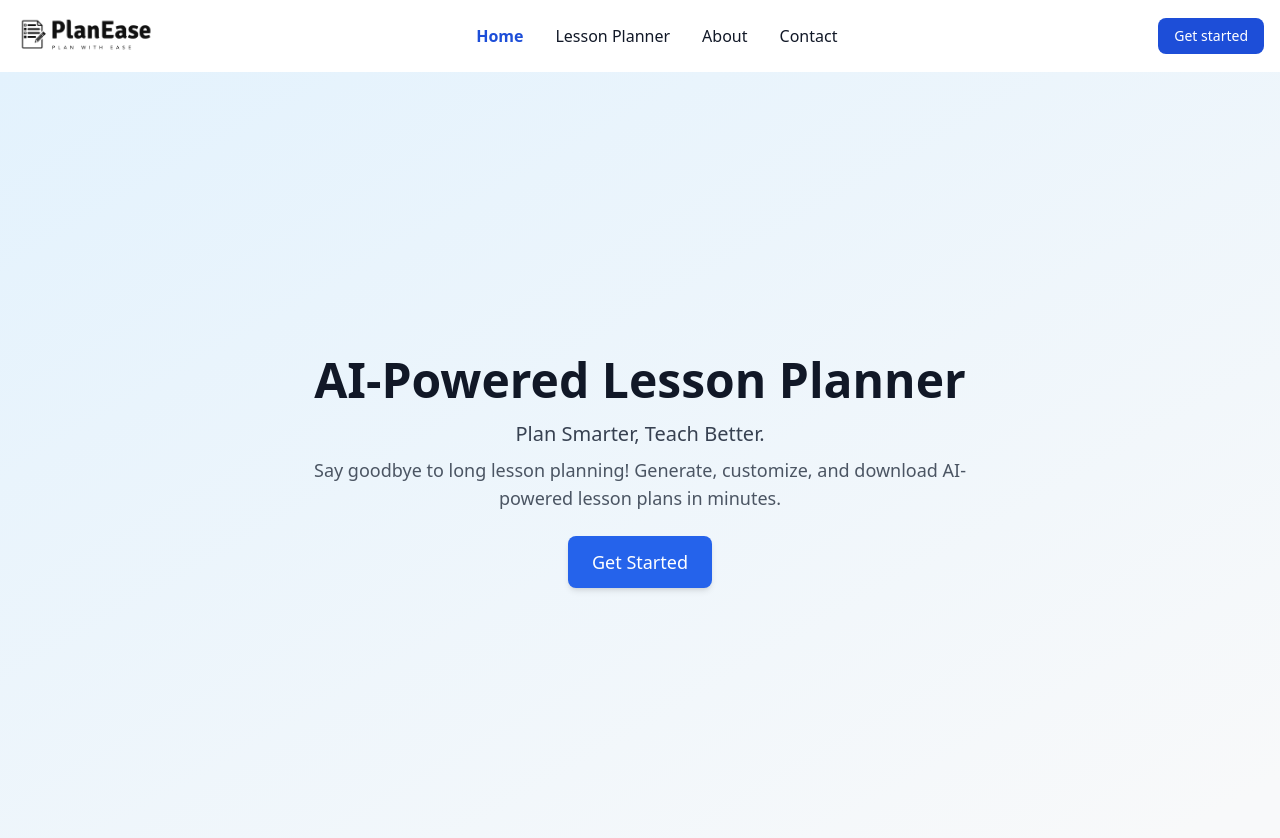
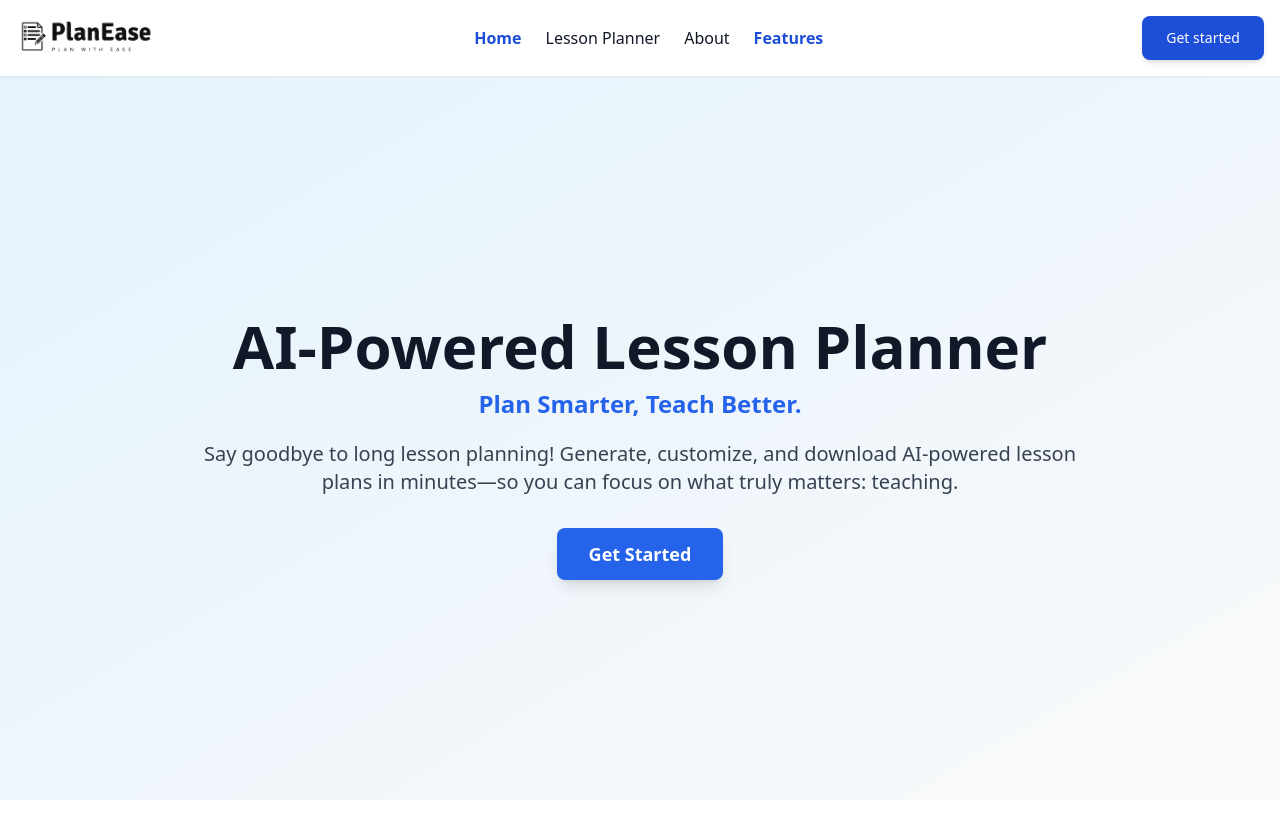
Before and after one commit to Shubham-567/AI-Lesson-Planner, a React (Vite) app: page / in a window 1280 px wide. Shown: the top 838 px of the page. After the commit the page ends 800 px from the top, so only its background shows below. Built offline with nearby package versions, Linux system fonts and the light colour scheme; no server answers.

Commit message:
created About page and improved the overall design

```diff
--- a/src/App.jsx
+++ b/src/App.jsx
@@ -3,6 +3,7 @@ import Home from "./pages/Home";
 import Login from "./pages/Login";
 import ProtectedRoute from "./routes/ProtectedRoute";
 import LessonPlanner from "./pages/LessonPlanner";
+import About from "./pages/About";
 
 export default function App() {
   return (
@@ -18,6 +19,7 @@ export default function App() {
             </ProtectedRoute>
           }
         />
+        <Route path='/about' element={<About />} />
       </Routes>
     </Router>
   );
--- a/src/components/ui/LessonAccordion.jsx
+++ b/src/components/ui/LessonAccordion.jsx
@@ -31,7 +31,9 @@ const LessonAccordion = ({ lesson }) => {
   };
 
   return (
-    <Card id='lesson-content' className='p-6 w-full md:w-3/4 lg:w-1/2 mx-auto'>
+    <Card
+      id='lesson-content'
+      className='p-6 w-full min-w-[250px] max-w-xl md:w-2/3 lg:w-1/2 '>
       <h2 className='text-xl font-semibold text-center'>
         {isEditing ? "Edit Lesson Plan" : "Generated Lesson Plan"}
       </h2>
@@ -39,7 +41,7 @@ const LessonAccordion = ({ lesson }) => {
       <Accordion type='single' collapsible>
         <AccordionItem value='topic'>
           <AccordionTrigger>Topic</AccordionTrigger>
-          <AccordionContent>
+          <AccordionContent className='p-[2px]'>
             {isEditing ? (
               <Input
                 value={editedLesson.Topic}
@@ -53,7 +55,7 @@ const LessonAccordion = ({ lesson }) => {
 
         <AccordionItem value='summary'>
           <AccordionTrigger>Summary</AccordionTrigger>
-          <AccordionContent>
+          <AccordionContent className='p-[2px]'>
             {isEditing ? (
               <Textarea
                 value={editedLesson.Summary}
@@ -68,7 +70,7 @@ const LessonAccordion = ({ lesson }) => {
 
         <AccordionItem value='details'>
           <AccordionTrigger>Lesson Details</AccordionTrigger>
-          <AccordionContent>
+          <AccordionContent className='p-[2px]'>
             {isEditing ? (
               <>
                 <Label>Date</Label>
@@ -106,7 +108,7 @@ const LessonAccordion = ({ lesson }) => {
 
         <AccordionItem value='subtopics'>
           <AccordionTrigger>Subtopics or Key Concepts</AccordionTrigger>
-          <AccordionContent>
+          <AccordionContent className='p-[2px]'>
             {isEditing ? (
               <Textarea
                 value={editedLesson.Subtopics.join("\n")}
@@ -125,7 +127,7 @@ const LessonAccordion = ({ lesson }) => {
 
         <AccordionItem value='materials'>
           <AccordionTrigger>Materials Needed</AccordionTrigger>
-          <AccordionContent>
+          <AccordionContent className='p-[2px]'>
             {isEditing ? (
               <Textarea
                 value={editedLesson.MaterialsNeeded.join("\n")}
@@ -144,7 +146,7 @@ const LessonAccordion = ({ lesson }) => {
 
         <AccordionItem value='objectives'>
           <AccordionTrigger>Learning Objectives</AccordionTrigger>
-          <AccordionContent>
+          <AccordionContent className='p-[2px]'>
             {isEditing ? (
               <Textarea
                 value={editedLesson.LearningObjectives.join("\n")}
@@ -163,7 +165,7 @@ const LessonAccordion = ({ lesson }) => {
 
         <AccordionItem value='outline'>
           <AccordionTrigger>Lesson Outlines</AccordionTrigger>
-          <AccordionContent>
+          <AccordionContent className='p-[2px]'>
             {editedLesson.LessonOutline.map((step, index) => (
               <div
                 key={index}
@@ -210,7 +212,7 @@ const LessonAccordion = ({ lesson }) => {
 
         <AccordionItem value='notes'>
           <AccordionTrigger>Notes</AccordionTrigger>
-          <AccordionContent>
+          <AccordionContent className='p-[2px]'>
             {isEditing ? (
               <Textarea
                 value={editedLesson.Notes}
--- a/src/components/ui/Navbar.jsx
+++ b/src/components/ui/Navbar.jsx
@@ -6,37 +6,32 @@ function Navbar() {
   const [isOpen, setIsOpen] = useState(false);
 
   return (
-    <nav className='bg-white border-gray-200 dark:bg-gray-900'>
-      <div className='max-w-screen-xl flex flex-wrap items-center justify-between mx-auto p-4'>
+    <header className='absolute top-0 left-0 w-full bg-white shadow-sm z-50'>
+      <nav className='max-w-screen-xl min-w-[312px] mx-auto p-4'>
+        <div className='flex flex-wrap items-center justify-between'>
           {/* Logo */}
           <NavLink to='/' className='flex items-center space-x-3'>
-          <img src={Logo} className='h-10' alt='Logo' />
+            <img
+              src={Logo}
+              className='h-8 sm:h-8 md:h-9 lg:h-10 max-w-[180px]'
+              alt='Logo'
+            />
           </NavLink>
 
           {/* Right-side buttons */}
           <div className='flex md:order-2 space-x-3'>
-          <button
-            type='button'
-            className='text-white bg-blue-700 hover:bg-blue-800 focus:ring-4 focus:outline-none focus:ring-blue-300 font-medium rounded-lg text-sm px-4 py-2 dark:bg-blue-600 dark:hover:bg-blue-700 dark:focus:ring-blue-800'>
+            <button className='text-white bg-blue-700 hover:bg-blue-800 transition duration-300 shadow-md font-medium rounded-lg px-4 sm:px-5 md:px-6 py-2 sm:py-2.5 md:py-3 text-sm sm:text-md'>
               Get started
             </button>
+
             {/* Mobile menu toggle */}
             <button
               onClick={() => setIsOpen(!isOpen)}
-            className='inline-flex items-center p-2 w-10 h-10 justify-center text-sm text-gray-500 rounded-lg md:hidden hover:bg-gray-100 focus:outline-none focus:ring-2 focus:ring-gray-200 dark:text-gray-400 dark:hover:bg-gray-700 dark:focus:ring-gray-600'
-            aria-controls='navbar-cta'
-            aria-expanded={isOpen}>
+              className='md:hidden p-2 w-10 h-10 text-gray-500 rounded-lg hover:bg-gray-100 focus:ring-2 focus:ring-gray-200'>
               <span className='sr-only'>Open main menu</span>
-            <svg
-              className='w-5 h-5'
-              aria-hidden='true'
-              xmlns='http://www.w3.org/2000/svg'
-              fill='none'
-              viewBox='0 0 17 14'>
+              <svg className='w-5 h-5' fill='none' viewBox='0 0 17 14'>
                 <path
                   stroke='currentColor'
-                strokeLinecap='round'
-                strokeLinejoin='round'
                   strokeWidth='2'
                   d='M1 1h15M1 7h15M1 13h15'
                 />
@@ -48,16 +43,15 @@ function Navbar() {
           <div
             className={`${
               isOpen ? "block" : "hidden"
-          } w-full md:flex md:w-auto md:order-1`}
-          id='navbar-cta'>
-          <ul className='flex flex-col font-medium p-4 md:p-0 mt-4 border border-gray-100 rounded-lg bg-gray-50 md:flex-row md:space-x-8 md:mt-0 md:border-0 md:bg-white dark:bg-gray-800 md:dark:bg-gray-900 dark:border-gray-700'>
+            } w-full md:flex md:w-auto md:order-1`}>
+            <ul className='flex flex-col pt-4 md:pt-0 md:flex-row space-y-2 md:space-y-0 md:space-x-6 text-gray-900'>
               <li>
                 <NavLink
                   to='/'
                   className={({ isActive }) =>
                     isActive
-                    ? "block py-2 px-3 md:p-0 text-blue-700 font-semibold border-b-2 border-blue-700 md:border-0 dark:text-blue-500"
-                    : "block py-2 px-3 md:p-0 text-gray-900 hover:text-blue-700 dark:text-white dark:hover:text-blue-500"
+                      ? "text-blue-700 font-semibold"
+                      : "hover:text-blue-700"
                   }>
                   Home
                 </NavLink>
@@ -67,8 +61,8 @@ function Navbar() {
                   to='/lesson-planner'
                   className={({ isActive }) =>
                     isActive
-                    ? "block py-2 px-3 md:p-0 text-blue-700 font-semibold border-b-2 border-blue-700 md:border-0 dark:text-blue-500"
-                    : "block py-2 px-3 md:p-0 text-gray-900 hover:text-blue-700 dark:text-white dark:hover:text-blue-500"
+                      ? "text-blue-700 font-semibold"
+                      : "hover:text-blue-700"
                   }>
                   Lesson Planner
                 </NavLink>
@@ -78,27 +72,28 @@ function Navbar() {
                   to='/about'
                   className={({ isActive }) =>
                     isActive
-                    ? "block py-2 px-3 md:p-0 text-blue-700 font-semibold border-b-2 border-blue-700 md:border-0 dark:text-blue-500"
-                    : "block py-2 px-3 md:p-0 text-gray-900 hover:text-blue-700 dark:text-white dark:hover:text-blue-500"
+                      ? "text-blue-700 font-semibold"
+                      : "hover:text-blue-700"
                   }>
                   About
                 </NavLink>
               </li>
               <li>
                 <NavLink
-                to='/contact'
+                  to='/'
                   className={({ isActive }) =>
                     isActive
-                    ? "block py-2 px-3 md:p-0 text-blue-700 font-semibold border-b-2 border-blue-700 md:border-0 dark:text-blue-500"
-                    : "block py-2 px-3 md:p-0 text-gray-900 hover:text-blue-700 dark:text-white dark:hover:text-blue-500"
+                      ? "text-blue-700 font-semibold"
+                      : "hover:text-blue-700"
                   }>
-                Contact
+                  Features
                 </NavLink>
               </li>
             </ul>
           </div>
         </div>
       </nav>
+    </header>
   );
 }
 
--- a/src/index.css
+++ b/src/index.css
@@ -66,3 +66,9 @@
     @apply bg-background text-foreground;
   }
 }
+
+body {
+  overflow-x: hidden;
+  margin: 0;
+  padding: 0;
+}
--- /dev/null
+++ b/src/pages/About.jsx
@@ -0,0 +1,52 @@
+import { Link } from "react-router-dom";
+import Navbar from "@/components/ui/Navbar";
+import aboutImg from "@/assets/about-image.jpg";
+
+function About() {
+  return (
+    <>
+      <Navbar />
+
+      <section className='bg-gradient min-h-screen flex items-center justify-center px-6 py-12 pt-24'>
+        <div className='max-w-5xl w-full bg-white shadow-lg rounded-lg p-10 md:p-16 flex flex-col md:flex-row items-center gap-10'>
+          {/* Left section Text Content */}
+          <div className='flex-1 text-center md:text-left'>
+            <h1 className='text-4xl font-extrabold text-gray-900 md:text-5xl leading-tight'>
+              About <span className='text-blue-600'>PlanEase</span>
+            </h1>
+            <div className='w-32 h-1 bg-blue-500 my-4 mx-auto md:mx-0'></div>
+
+            <p className='text-lg text-gray-700 md:text-xl mt-4 leading-relaxed'>
+              PlanEase simplifies lesson planning with AI, helping teachers
+              create structured, engaging lessons in minutes.
+            </p>
+
+            <p className='text-gray-600 text-lg mt-4'>
+              With an intuitive interface and easy PDF downloads, planning is
+              fast, effortless, and stress-free.
+            </p>
+
+            <div className='mt-6'>
+              <Link to='/lesson-planner'>
+                <button className='px-6 py-3 bg-blue-600 text-white font-medium text-lg rounded-lg shadow-md hover:bg-blue-700 hover:-translate-y-1 transform transition duration-300'>
+                  Get Started
+                </button>
+              </Link>
+            </div>
+          </div>
+
+          {/* Right Section Image */}
+          <div className='flex-1 flex justify-center'>
+            <img
+              src={aboutImg}
+              alt='Teaching with AI'
+              className='rounded-lg shadow-md w-full max-w-lg'
+            />
+          </div>
+        </div>
+      </section>
+    </>
+  );
+}
+
+export default About;
--- a/src/pages/Home.jsx
+++ b/src/pages/Home.jsx
@@ -6,23 +6,28 @@ function Home() {
     <>
       <Navbar />
 
-      <section className='bg-gradient min-h-screen flex items-center justify-center'>
-        <div className='max-w-3xl text-center p-6'>
-          <h1 className='text-4xl font-extrabold text-gray-900 md:text-5xl'>
+      <section className='bg-gradient min-h-screen flex flex-col items-center justify-center px-6 pt-24 text-center'>
+        <div className='max-w-4xl w-full'>
+          <h1 className='text-4xl sm:text-5xl md:text-6xl font-extrabold text-gray-900 leading-tight'>
             AI-Powered Lesson Planner
           </h1>
-          <p className='mt-4 text-lg text-gray-700 md:text-xl'>
+          <p className='text-lg sm:text-xl md:text-2xl text-blue-600 font-semibold mt-3'>
             Plan Smarter, Teach Better.
           </p>
-          <p className='mt-2 text-gray-600 md:text-lg'>
+
+          <p className='mt-5 text-base sm:text-lg md:text-xl text-gray-700 leading-relaxed'>
             Say goodbye to long lesson planning! Generate, customize, and
-            download AI-powered lesson plans in minutes.
+            download AI-powered lesson plans in minutes—so you can focus on what
+            truly matters: teaching.
           </p>
-          <Link to='/lesson-planner'>
-            <button className='mt-6 px-6 py-3 bg-blue-600 text-white font-medium text-lg rounded-lg shadow-md hover:bg-blue-700 transition duration-300'>
-              Get Started
-            </button>
-          </Link>
+
+          <div className='mt-8'>
+            <Link to='/lesson-planner'>
+              <button className='px-6 sm:px-8 py-3 bg-blue-600 text-white text-base sm:text-lg font-semibold rounded-lg shadow-lg hover:bg-blue-700 hover:-translate-y-1 transform transition duration-300'>
+                Get Started
+              </button>
+            </Link>
+          </div>
         </div>
       </section>
     </>
--- a/src/pages/LessonPlanner.jsx
+++ b/src/pages/LessonPlanner.jsx
@@ -58,9 +58,10 @@ function LessonPlanner() {
   return (
     <>
       <Navbar />
-      <section className='bg-gradient min-h-screen'>
-        <div className='container flex flex-row items-start justify-center gap-6 mx-auto p-6'>
-          <Card className='p-6 space-y-4 w-full md:w-1/2'>
+
+      <section className='bg-gradient min-h-screen pt-20 px-4 sm:px-6 lg:px-8'>
+        <div className='container flex flex-col items-center md:flex-row md:items-start justify-center gap-6 mx-auto px-0 py-2  sm:p-2'>
+          <Card className='p-6 space-y-4 min-w-[250px] max-w-xl w-full md:w-2/3 lg:w-1/2'>
             <h2 className='text-xl font-semibold text-center'>
               Lesson Planner
             </h2>
@@ -163,7 +164,7 @@ function LessonPlanner() {
           </Card>
 
           {loading ? (
-            <Card className='p-6 w-full md:w-1/2'>
+            <Card className='p-6 w-full min-w-[250px] max-w-xl md:w-2/3 lg:w-1/2 '>
               <h2 className='text-xl font-semibold text-center mb-4'>
                 <Skeleton className='h-6 w-3/4 mx-auto' />
               </h2>
@@ -176,6 +177,10 @@ function LessonPlanner() {
 
               <Skeleton className='h-6 mb-2' />
               <Skeleton className='h-4 w-3/4 mb-2' />
+
+              <Skeleton className='h-6 mb-2' />
+              <Skeleton className='h-4 w-3/4 mb-2' />
+              <Skeleton className='h-4 w-1/2 mb-2' />
 
               <Skeleton className='h-6 mb-2' />
               <Skeleton className='h-4 w-3/4 mb-2' />
```
Also changed, not shown: src/assets/about-image.jpg (added). Lines whose indentation alone changed are shown as unchanged.
